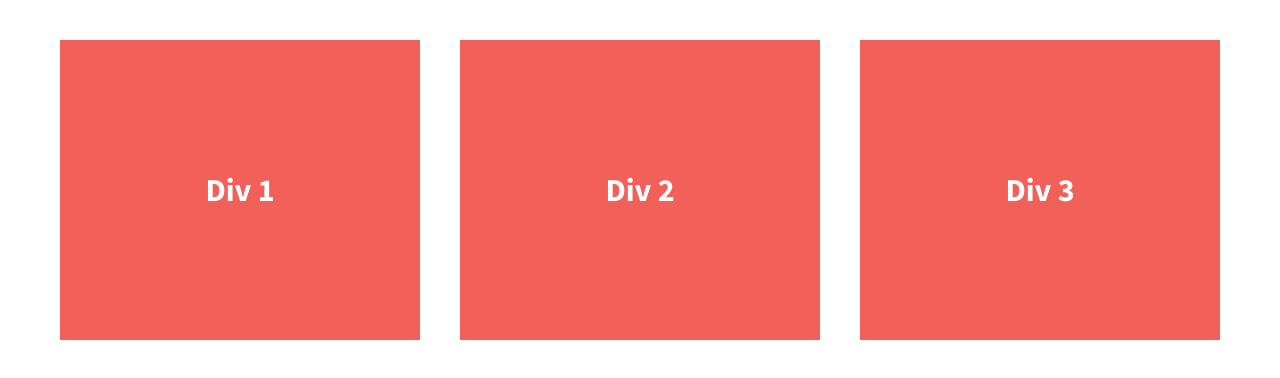
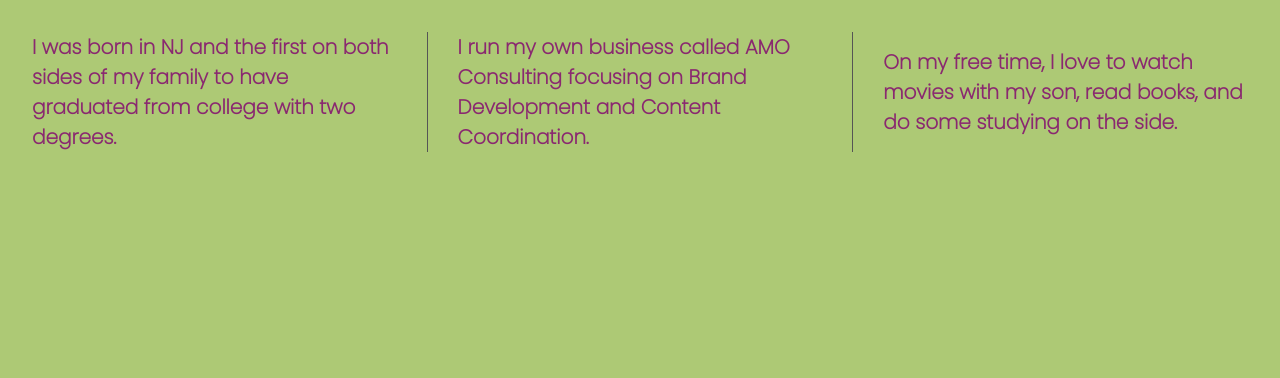
Before and after one commit to AMOC0409/divs-flexbox-starter, a plain HTML site: page index.html in a window 1280 px wide. Drawn offline with nearby package versions, Linux system fonts and the light colour scheme.

Commit message:
Updated Flex

```diff
--- a/css/main.css
+++ b/css/main.css
@@ -95,40 +95,39 @@ textarea {
    Author's custom styles
    ========================================================================== */
 
-
+/*Large Background Image*/
 html {
-  background-color: #fff;
+  background-color: #adc975;
   height: 100%;
+  width: 100%;
 }
 
 body {
-  font-family: 'Source Sans Pro', sans-serif;
+  font-family: 'Poppins', sans-serif;
+  font-weight: 700;
   padding: 2em;
-  font-size: 1.25em;
+  color: #fff;
   height: 100%;
 }
 
 .wrapper {
-  /*add display:flex and set justify-content to space-between*/
-  font-weight: 700;
   display: flex;
-  justify-content:space-around;
+  flex-flow: row wrap;
+  justify-content: space-between;
   align-items: center;
 }
 
 .div-1, .div-2, .div-3 {
-  /*give the divs a width of 30%, add display:flex, set justify-content and align-items to center*/
-  color: #fff;
-  line-height: 1.5em;
-  font-size: 1.6em;
-  background-color: #f16059;
-  height: 300px;
   display: flex;
   justify-content: center;
-  width: 30%;
   align-items: center;
+  color: #8a2870;
+  line-height: 1.5em;
+  font-size: 1.25em;
+  /* width: 30%; */
+  height: auto;
+}
 
-}
 
 
 
@@ -213,6 +212,17 @@ body {
    Modify as content requires.
    ========================================================================== */
 
+@media all and (min-width: 1200px) {
+    .div-1, .div-2, .div-3 {
+      flex-basis: 30%;
+    }
+
+    .div-1, .div-2 {
+      border-right: 1px solid #555;
+      padding-right: 30px;
+    }
+}
+
 @media print,
        (-webkit-min-device-pixel-ratio: 1.25),
        (min-resolution: 1.25dppx),
--- a/index.html
+++ b/index.html
@@ -13,27 +13,26 @@
         <link rel="stylesheet" href="css/normalize.css">
         <link rel="stylesheet" href="css/main.css">
         <script src="js/vendor/modernizr-2.8.3.min.js"></script>
-        <link href='http://fonts.googleapis.com/css?family=Lora:700' rel='stylesheet' type='text/css'>
-        <link href='http://fonts.googleapis.com/css?family=Source+Sans+Pro:400,700' rel='stylesheet' type='text/css'>
-    </head>
+        <link href="https://fonts.googleapis.com/css2?family=Poppins:wght@200&display=swap" rel="stylesheet"
+     </head>
     <body>
         <!--[if lt IE 8]>
             <p class="browserupgrade">You are using an <strong>outdated</strong> browser. Please <a href="http://browsehappy.com/">upgrade your browser</a> to improve your experience.</p>
         <![endif]-->
 
         <section class="wrapper">
-            <div class="div-1" class="flex-items">
-                Div 1
+          <div class="div-1" >
+                I was born in NJ and the first on both sides of my family to have graduated from college with two degrees.
             </div>
-            <div class="div-2" class="flex-items">
-                Div 2
+            <div class="div-2" >
+                I run my own business called AMO Consulting focusing on Brand Development and Content Coordination.
             </div>
-            <div class="div-3" class="flex-items">
-                Div 3
+            <div class="div-3" >
+                On my free time, I love to watch movies with my son, read books, and do some studying on the side.
             </div>
         </section>
 
-        <script src="https://ajax.googleapis.com/ajax/libs/jquery/1.11.3/jquery.min.js"></script>
+                <script src="https://ajax.googleapis.com/ajax/libs/jquery/1.11.3/jquery.min.js"></script>
         <script>window.jQuery || document.write('<script src="js/vendor/jquery-1.11.3.min.js"><\/script>')</script>
         <script src="js/plugins.js"></script>
         <script src="js/main.js"></script>
```
